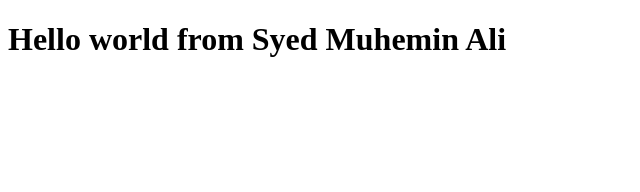
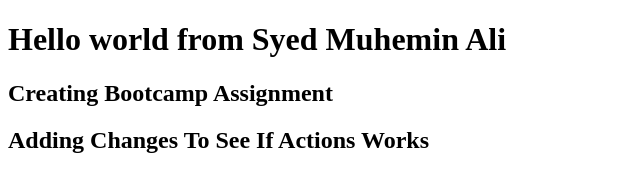
Before and after one commit to syedalihussain100/Bootcamo-2020, a plain HTML site: page index.html in a window 1280 px wide. Shown: the whole page, without its empty margins (0-640 px from the left). Drawn offline with Linux system fonts and the light colour scheme.

Commit message:
Again Changes

```diff
--- a/index.html
+++ b/index.html
@@ -7,5 +7,7 @@
 </head>
 <body>
     <h1>Hello world from Syed Muhemin Ali</h1>
+     <h2>Creating Bootcamp Assignment</h2>
+     <h2>Adding Changes To See If Actions Works</h2>
 </body>
 </html>
```
